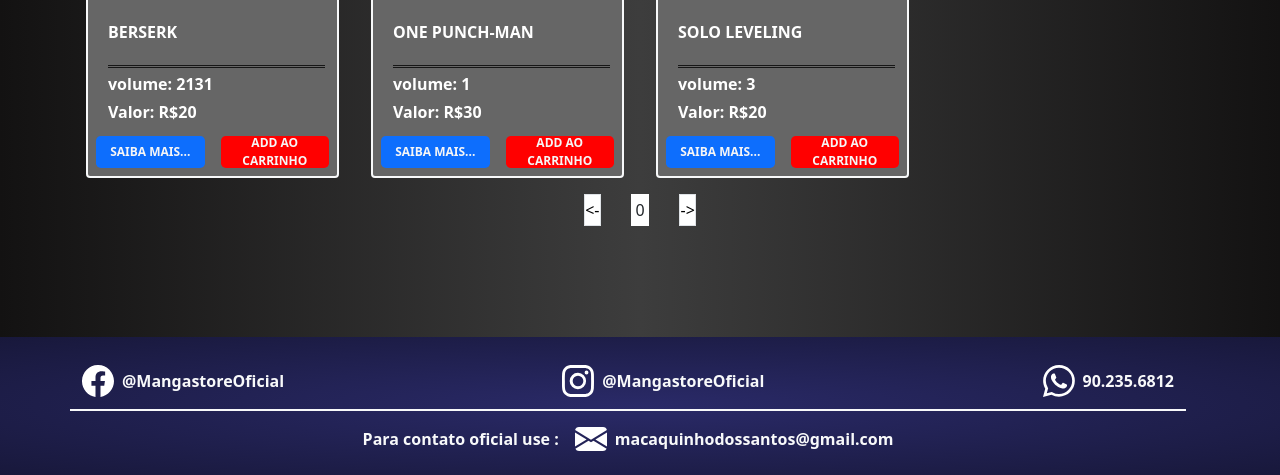
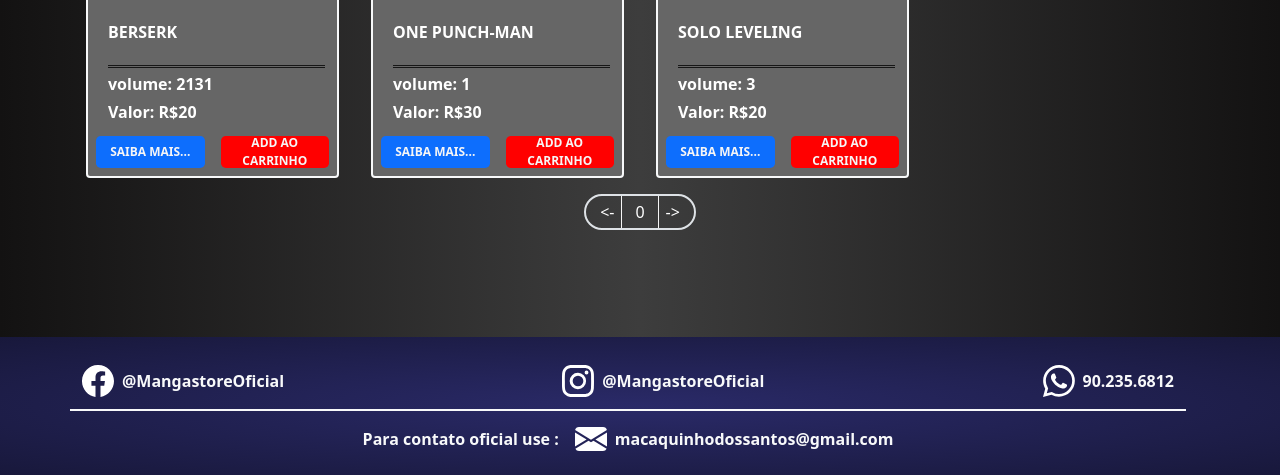
Before and after one commit to SrPatsu21/MangaStore, a PHP site: page /frontEnd/pesquisa.php?idgenero=3 in a window 1280 px wide. Shown: the part 416-891 px from the top of the page. Run offline with PHP 8.4, Linux system fonts and the light colour scheme; data comes from the database, SQL or seed files in the repository.

Commit message:
estilo das setas

```diff
--- a/mangastore/css/style.css
+++ b/mangastore/css/style.css
@@ -116,6 +116,9 @@ main .link-light{background-color: #33024A;}*/
 .bordercarrinho{border-style: solid;border-color: #2a2a68;border-radius: 0.5%;border-width: 5px;}
 .lablerg{border: 0px !important;border-radius: 0px !important;padding: 0.375rem 0.75rem !important;}
 .borderLeftWhite{border-right-color: #F6F6F6 !important; border-style: double !important; border-width: 0px !important;border-right-width: 0px !important;}
+.borderLeft{border-right-width: 0px; border-left-width: 1px; border-top-width: 0px; border-bottom-width: 0px; border-style: solid; border-color: #F6F6F6;}
+.borderRight{border-right-width: 1px; border-left-width: 0px; border-top-width: 0px; border-bottom-width: 0px; border-style: solid; border-color: #F6F6F6;}
+
 
 /*table*/
 .tableConsultar:nth-child(odd) {background: #FFFFFF22;}
--- a/mangastore/frontEnd/pesquisa.php
+++ b/mangastore/frontEnd/pesquisa.php
@@ -46,7 +46,7 @@
                           }
                         }
                         if ($produtos == null) {
-                          echo '<p class="fs-6 fw-bold m-1 overflow-auto text-break text-uppercase textWhite" style="width: 100%; height:3rem;">Nao ha mais produtos</p>';
+                          echo '<p class="fs-6 fw-bold m-1 overflow-auto text-break text-uppercase textWhite text-center" style="width: 100%; height:3rem;">Não há mais produtos!</p>';
                         }else {
                           foreach ($produtos as $produto):
 
@@ -82,12 +82,12 @@
                       </div>
                       <!-- ir para proxima pagina -->
                       <div class="t100 d-flex justify-content-center align-items-center mt-auto">
-                                <div class="d-flex justify-content-between align-items-center t10">
+                                <div class="d-flex justify-content-between align-items-center t10 rounded-pill border border-2 px-2">
                                   <!-- volta -->
                                   <form action="" method="get">
                                     <input type="hidden" name="nome" value="<?php if (isset($_GET['nome'])) {echo $_GET['nome'];}else {echo '';}?>">
                                     <input type="hidden" name="idgenero" value="<?php if (isset($_GET['idgenero'])) {echo $_GET['idgenero'];}?>">
-                                    <button class="bg-white border border-1 p-0" style="height: 32px" name="ndp" type="submit" value=" <?php
+                                    <button class="bg-transparent textWhite borderRight" style="height: 32px" name="ndp" type="submit" value=" <?php
                                       if ($ndp <= 0) {
                                         echo $ndp;
                                       }else {
@@ -95,12 +95,12 @@
                                       }?>"><-</button>
                                   </form>
                                   <!-- pagina -->
-                                    <p class="p-1 m-0 bg-white" style="height: 32px"><?= $ndp ?></p>
+                                    <p class="p-1 m-0 bg-transparent border border-0 p-0 textWhite" style="height: 32px"><?= $ndp ?></p>
                                   <!-- proximo -->
                                   <form action="" method="get">
                                     <input type="hidden" name="nome" value="<?php if (isset($_GET['nome'])) {echo $_GET['nome'];}else {echo '';}?>">
                                     <input type="hidden" name="idgenero" value="<?php if (isset($_GET['idgenero'])) {echo $_GET['idgenero'];}?>">
-                                    <button style="height: 32px" class="bg-white border border-1 p-0" name="ndp" type="submit" value="<?= $ndp+1 ?>"> -> </button>
+                                    <button style="height: 32px" class="bg-transparent textWhite borderLeft" name="ndp" type="submit" value="<?= $ndp+1 ?>"> -> </button>
                                   </form>
                                 </div>
                       </div>
```
Also changed, not shown: mangastore/frontEnd/main-page.php (+12 -12 lines).
